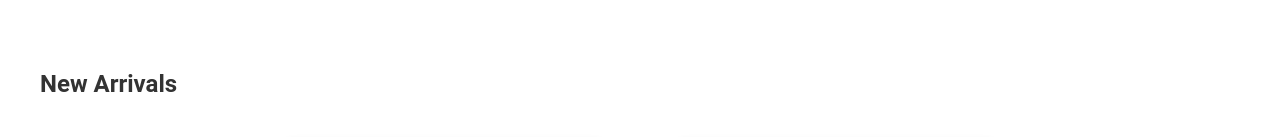
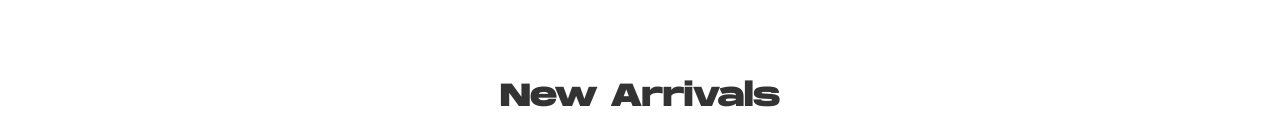
Before and after one commit to ScottInPittsburgh/christinesfashions, a React (Create React App) app: page / in a window 1280 px wide. Shown: the part 490-627 px from the top of the page. Built offline with nearby package versions, Linux system fonts and the light colour scheme; grey boxes are pictures that could not be loaded.

Commit message:
Made more use of Monument font throughout styles

```diff
--- a/src/styles.css
+++ b/src/styles.css
@@ -1,4 +1,4 @@
-/* Imports */
+/* Imports*/
 @font-face {
     font-family: 'Monument Extended';
     src: url('/src/assets/fonts/monument-extended.ttf') format('truetype');
@@ -96,6 +96,14 @@ main {
     flex-wrap: wrap;
     justify-content: center;
     gap: 30px;
+}
+
+/* New styles for headers */
+section h2 {
+    font-family: 'Monument Extended', sans-serif;
+    font-size: 2rem;
+    margin-bottom: 20px;
+    text-align: center;
 }
 
 /* Product box styles */
```
